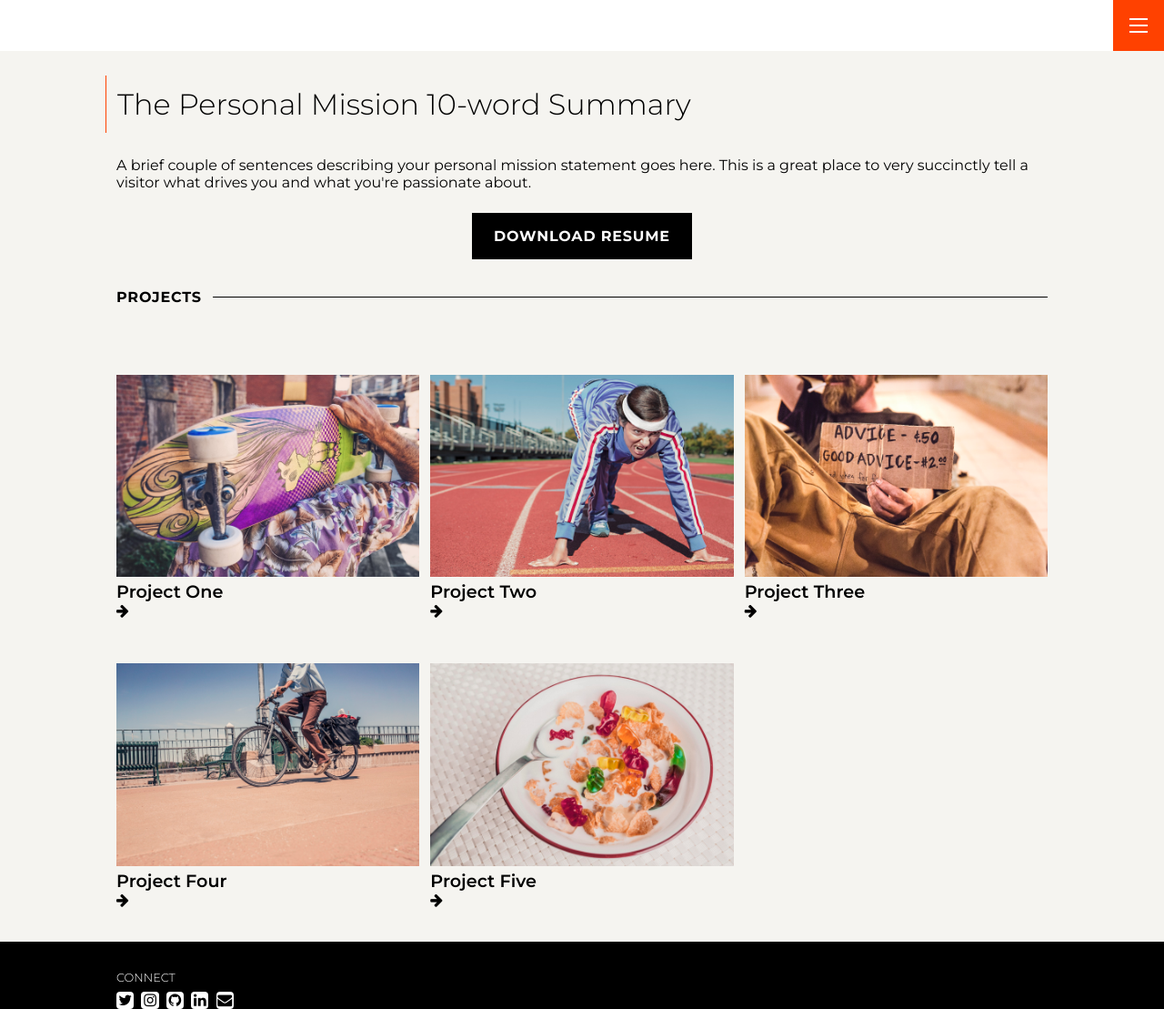
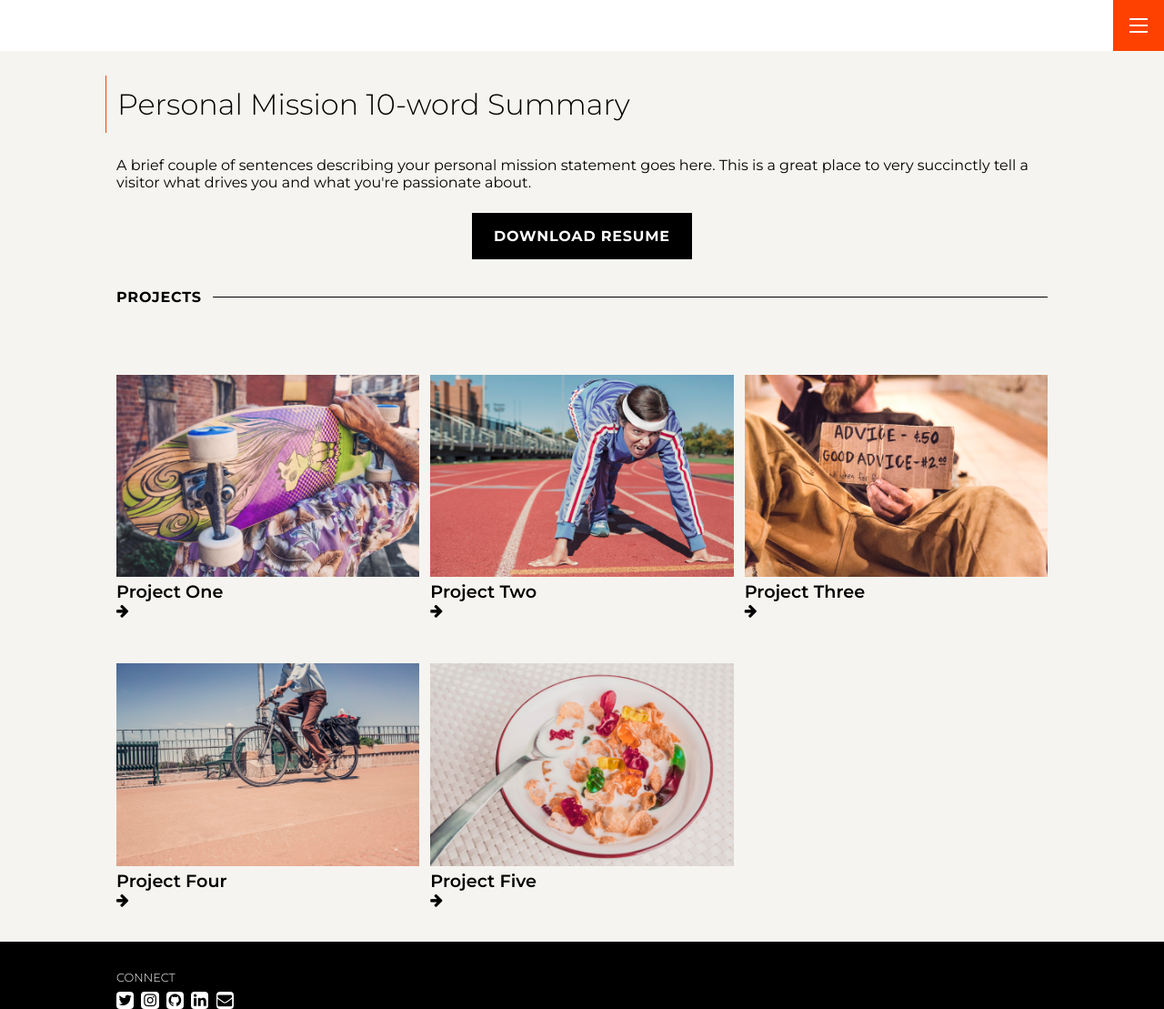
Before and after one commit to RachelRen-RSH/Repository_MUSA, a Jekyll site: the page built from index.md, in a window 1280 px wide and 1109 px high. Shown: the whole window at 91% size. Built offline with Jekyll 4.4.1, drawn with Linux system fonts in a browser that asks for light colours.

Commit message:
Update settings.yml

```diff
--- a/_data/settings.yml
+++ b/_data/settings.yml
@@ -3,7 +3,7 @@
 
 logo: '/assets/img/LogoNew.png'
 
-intro_title: The Personal Mission 10-word Summary
+intro_title: Personal Mission 10-word Summary
 intro_text: |
   A brief couple of sentences describing your personal mission statement goes
   here. This is a great place to very succinctly tell a visitor what drives you
```
